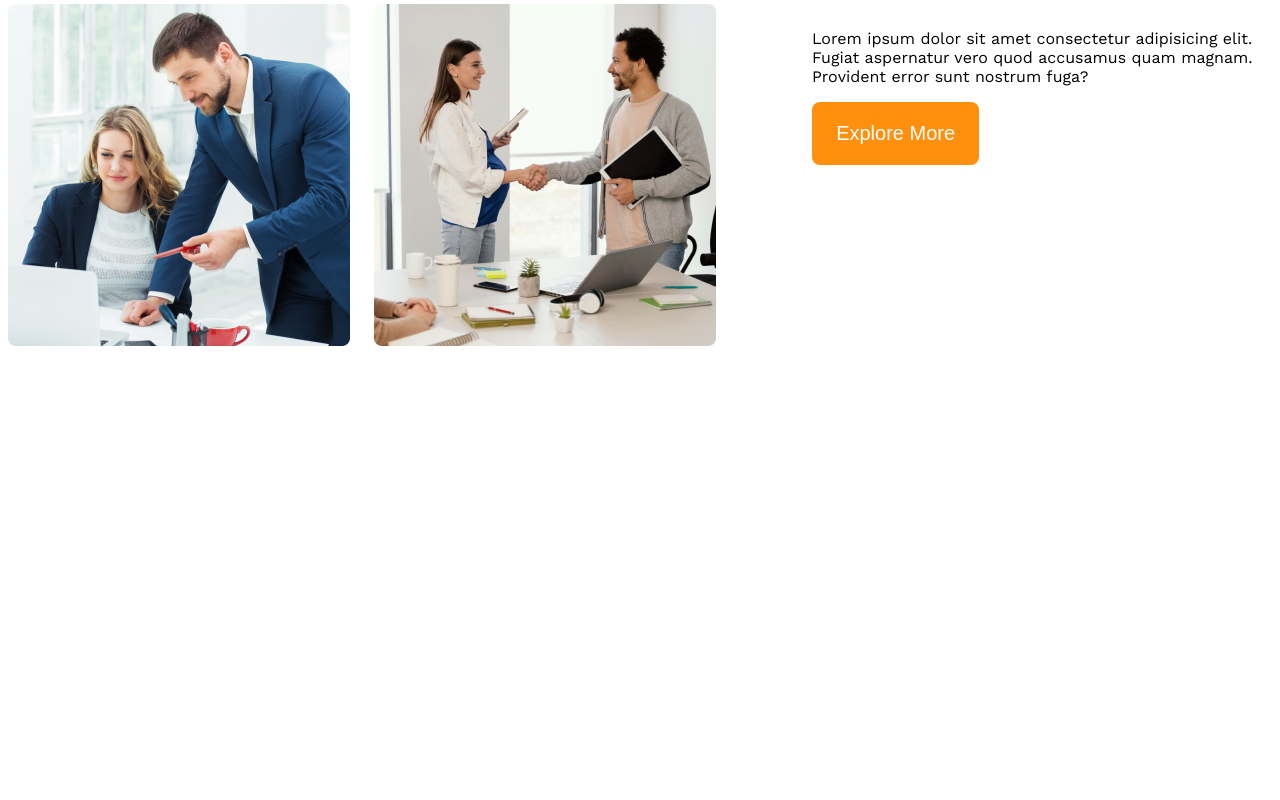
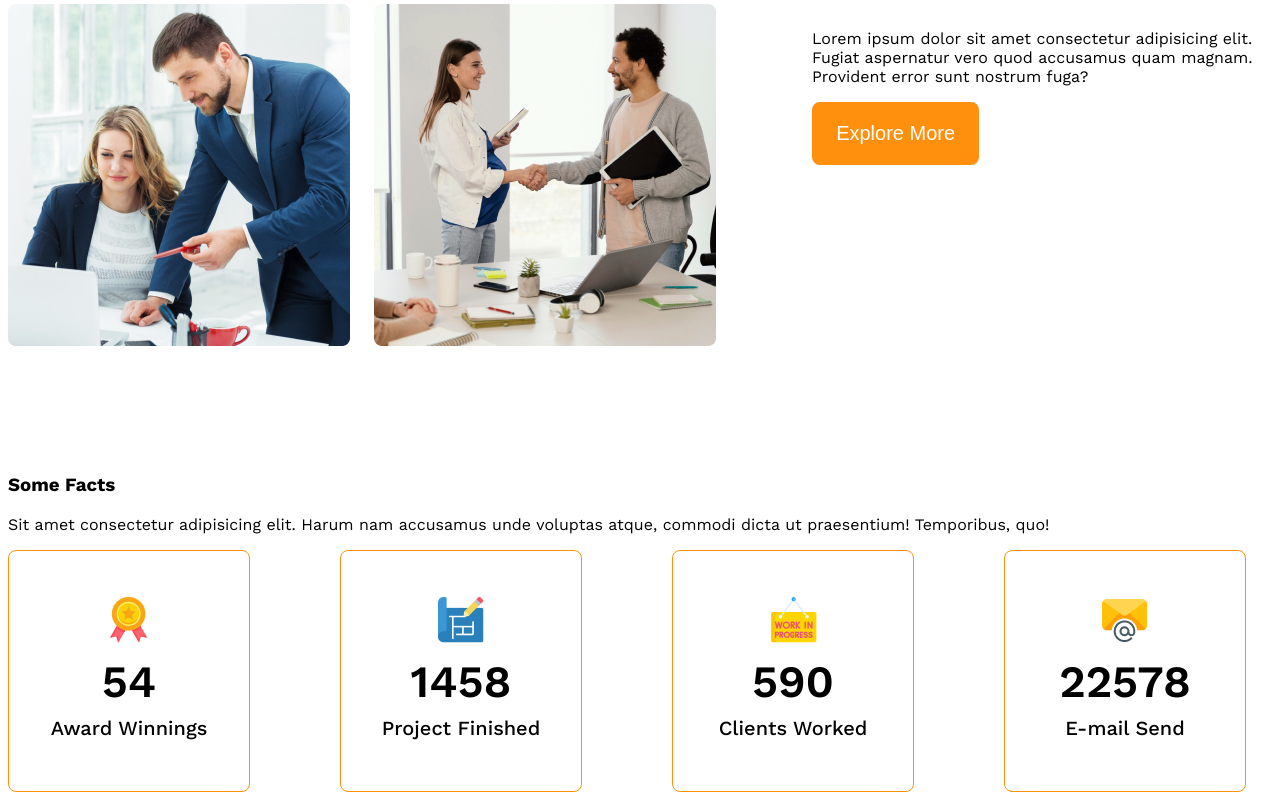
Before and after one commit to anishossen/Architecs, a plain HTML site: page index.html in a window 1280 px wide. Shown: the part 1675-2475 px from the top of the page. Before the commit the page ends 2029 px from the top, so only its background shows below. Drawn offline with nearby package versions, Linux system fonts and the light colour scheme.

Commit message:
added card code

```diff
--- a/index.html
+++ b/index.html
@@ -42,6 +42,42 @@
             <button class="btn-primary">Explore More</button>
         </div>
     </section>
+    <!-- some facts section start  -->
+     <section class="some-facts">
+        <h3 class="facts-title">Some Facts</h3>
+        <p>Sit amet consectetur adipisicing elit. Harum nam accusamus
+        unde voluptas atque, commodi dicta ut praesentium! Temporibus, quo!</p>
+        <div class="facts-container">
+            <div class="facts display-flex">
+                <div class="card-box">
+                    <img src="icons/ribon.png" alt="" class="fact-icon">
+                    <h4 class="fact-number">54</h4>
+                    <h5 class="fact-name">Award Winnings</h5>
+                </div>
+            </div>
+            <div class="facts display-flex">
+                <div class="card-box">
+                    <img src="icons/projects.png" alt="" class="fact-icon">
+                    <h4 class="fact-number">1458</h4>
+                    <h5 class="fact-name">Project Finished</h5>
+                </div>
+            </div>
+            <div class="facts display-flex">
+                <div class="card-box">
+                    <img src="icons/customers.png" alt="" class="fact-icon">
+                    <h4 class="fact-number">590</h4>
+                    <h5 class="fact-name">Clients Worked</h5>
+                </div>
+            </div>
+            <div class="facts display-flex">
+                <div class="card-box">
+                    <img src="icons/email.png" alt="" class="fact-icon">
+                    <h4 class="fact-number">22578</h4>
+                    <h5 class="fact-name">E-mail Send</h5>
+                </div>
+            </div>
+        </div>
+     </section>
    </main>
    <footer></footer>
 </body>
--- a/style/style.css
+++ b/style/style.css
@@ -87,6 +87,33 @@ main> section{
     font-weight: 800;
 }
 
+/* some facst sectoin start here  */
+
+.facts-container{
+    display: grid;
+    grid-template-columns: repeat(4, 1fr);
+    gap: 4rem;
+}
+.facts{
+    border: 1px solid #FF900E;
+    border-radius: 8px;
+    width: 240px;
+    height: 240px;
+    text-align: center;
+    align-items: center;
+    justify-content: center;
+}
+.fact-number{
+    font-size: 2.8rem;
+    font-weight: 600;
+    margin: 8px 0;
+}
+.fact-name{
+    font-size: 1.25rem;
+    font-weight: 500;
+    margin: 5px 0;
+}
+
 @media  screen and (max-width: 570px) {
     .navbar,
     .banner,
```
Also changed, not shown: icons/customers.png (added), icons/email.png (added), icons/projects.png (added), icons/ribon.png (added).
